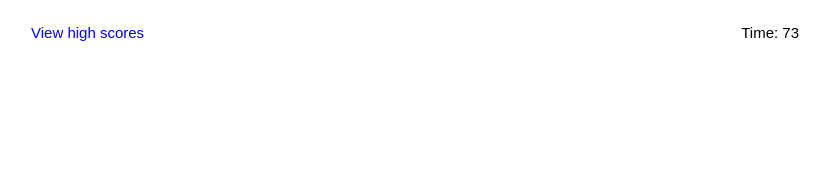
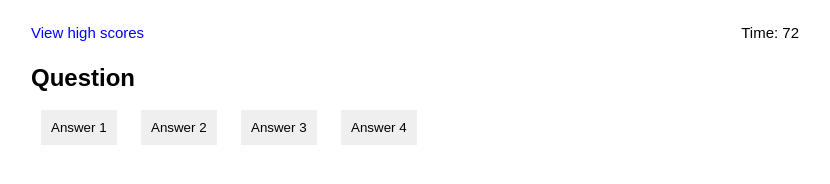
Before and after one commit to eleazarf/CodeQuiz, a plain HTML site: page index.html in a window 1280 px wide. Both pictures are taken after a click on the button "Start Quiz". Shown: the whole page, without its empty margins (225-1055 px from the left). Drawn offline with Linux system fonts and the light colour scheme.

Commit message:
adding variables for question containers and variables

```diff
--- a/assets/js/script.js
+++ b/assets/js/script.js
@@ -3,29 +3,78 @@
 var startBt = document.getElementById("start-btn");
 var nextBt = document.getElementById("next-btn");
 
-var startButton = document.getElementById("start-btn");
-var nextButton = document.getElementById("next-btn");
-
+//variables related to countdown timer
 var timerID;
 var timer = document.getElementById("timer");
 var timeLeft = 75; // time left is the time for each question
 var timerEl = document.getElementById("timer"); //timer element selects timer section from DOM
 
+
 //Variables for question containers
 var startContainerEl = document.getElementById("start-container");
+var questionContainerEl = document.getElementById("question-container");
+
+//Question variables for quiz
+var questions = [
+    {
+        question: "How do you write 'Hello World' in an alert box?",
+        answers: [
+            { text: "msg('Hello World')", correct: false },
+            { text: "alert('Hello World')" , correct: true },
+            { text: "prompt('Hello World')", correct: false },
+            { text: "alertBox('Hello World')", correct: false }
+        ]
+    },
+    {
+        question: "Which of the following function of Array object calls a function for each element in the array?",
+        answers: [
+            { text: "concat()", correct: false },
+            { text: "filter()", correct: false },
+            { text: "forEach()", correct: true },
+            { text: "split()", correct: false }
+        ]
+    },
+    {
+        question: "How to write an IF statement for executing some code if 'i' is NOT equal to 8?",
+        answers: [
+            { text: "if (i != 8)", correct: true },
+            { text: "if i =! 8", correct: false },
+            { text: "if (i <> 8)", correct: false },
+            { text: "if (i !=== 8)", correct: false }
+        ]
+    },
+    {
+        question: "What is the correct way to write a JavaScript array?",
+        answers: [
+            { text: "var vegetable = (0:'kale', 1:'lettuce', 2:'spinach')", correct: false },
+            { text: "var vegetable = ['kale', 'lettuce', 'spinach']", correct: true },
+            { text: "var vegetable = (kale, lettuce, spinach)", correct: false },
+            { text: "None of the above", correct: false }
+        ]
+    },
+    {
+        question: "How do you round the number 102.456, to the nearest integer?",
+        answers: [
+            { text: "Math.random(102.456)", correct: false },
+            { text: "Math.rnd(102.456)", correct: false },
+            { text: "round(102.456)", correct: false },
+            { text: "None of the above", correct: true }
+        ]
+    },
+];
 
 // This is the count down timer
 function countDown() {
     timeLeft--;
     timerEl.textContent = "Time: " + timeLeft;
     if (timeLeft <= 0) {
-        saveScore();
+        saveScore(); //goes to function to save score once time is up
     }
 }
 
 // This is the Start button which trigger the first question and next button to display
-startButton.addEventListener("click", startGame);
-nextButton.addEventListener("click", () => {
+startBt.addEventListener("click", startGame);
+nextBt.addEventListener("click", () => {
     currentQuestionIndex++
     setNextQuestion()
 });
@@ -42,3 +91,15 @@ function startGame() {
     countDown();
     setNextQuestion();
 };
+
+// saveScore function saves the score once time is up or question is answered, uses a local store variable
+function saveScore() {
+    clearInterval(timerID);
+    timerEl.textContent = "Time: " + timeLeft;
+    setTimeout(function () {
+        //localStorage.setItem("scores", JSON.stringify(scores));
+        questionContainerEl.classList.add("hide");
+        document.getElementById("score-container").classList.remove("hide");
+        document.getElementById("your-score").textContent = "Your final score is " + timeLeft;
+    }, 2000)
+};
--- a/index.html
+++ b/index.html
@@ -49,7 +49,7 @@
 <section id="score-container" class="hide">
     <form id="submit-form">
         <h3 id="your-score"></h3>
-        <label id="initials-label">Enter your initials to save the score:</label>
+        <label id="initials-label">Enter your initials to save score:</label>
         <input type="text" id="initials-field" maxlength="3" placeholder="Enter your initials" />
         <button id="submit-btn">Submit</button>
     </form>
@@ -67,7 +67,6 @@
     </div>
 </section>
 
-<script src="./assets/js/questions.js"></script>
 <script src="./assets/js/script.js"></script>
 
 </html>
```
